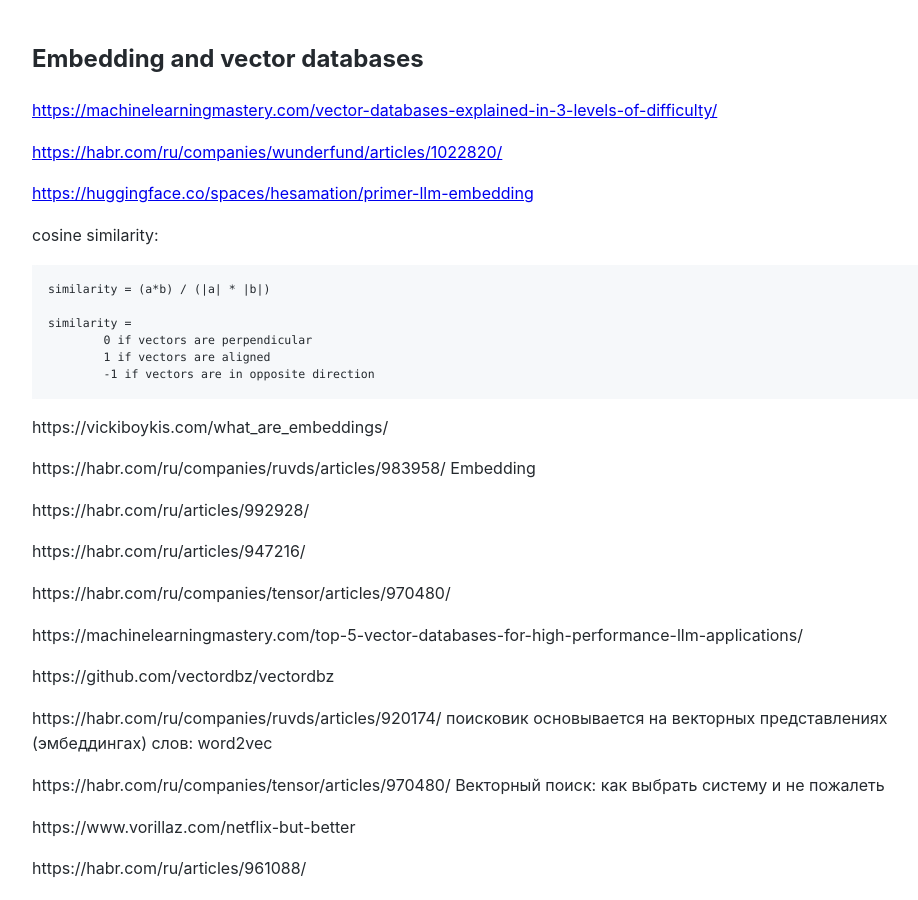
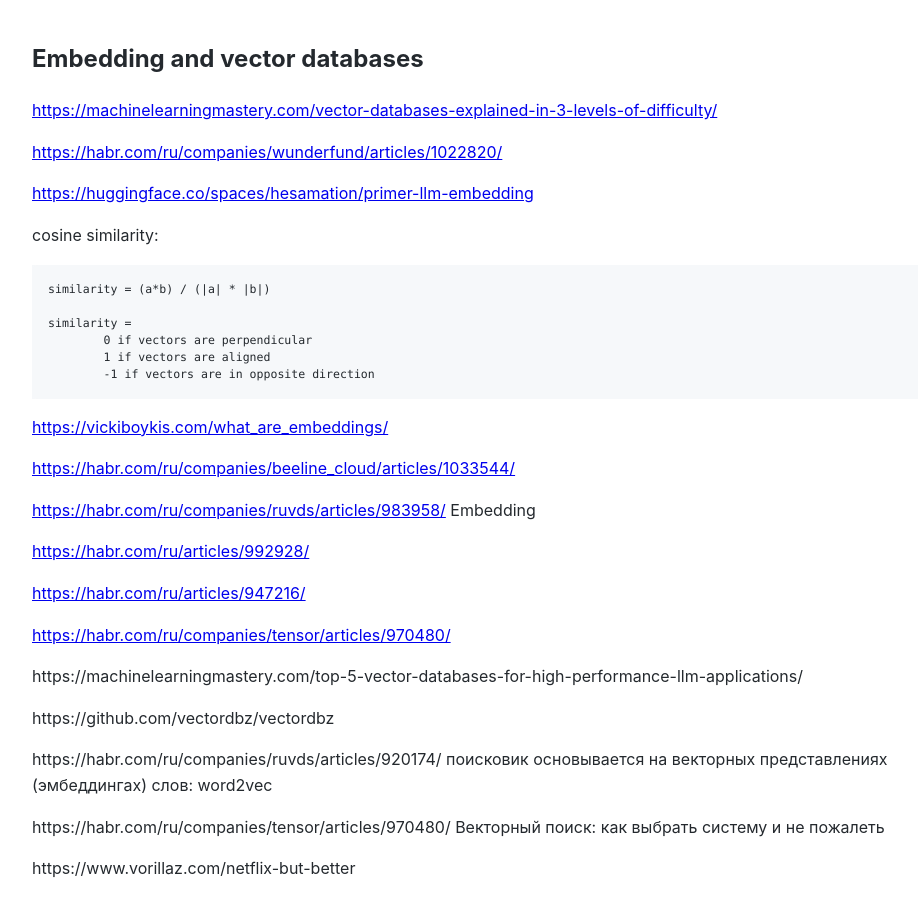
Before and after one commit to Michael-Lubinsky/michael-lubinsky.github.com, a Jekyll site: the page built from vector_db/vector_db.md, in a window 1280 px wide and 900 px high. Shown: the whole window, without its empty margins (158-1076 px from the left). Built offline with Jekyll 4.4.1, drawn with Linux system fonts in a browser that asks for light colours; our own code applies the rules of GitHub Pages for plain Markdown files.

Commit message:
Update vector_db.md

````diff
--- a/vector_db/vector_db.md
+++ b/vector_db/vector_db.md
@@ -16,15 +16,17 @@
         1 if vectors are aligned
         -1 if vectors are in opposite direction
 ```
-https://vickiboykis.com/what_are_embeddings/
+<https://vickiboykis.com/what_are_embeddings/>
 
-https://habr.com/ru/companies/ruvds/articles/983958/ Embedding
+<https://habr.com/ru/companies/beeline_cloud/articles/1033544/>
 
-https://habr.com/ru/articles/992928/
+<https://habr.com/ru/companies/ruvds/articles/983958/> Embedding
 
-https://habr.com/ru/articles/947216/
+<https://habr.com/ru/articles/992928/>
 
-https://habr.com/ru/companies/tensor/articles/970480/
+<https://habr.com/ru/articles/947216/>
+
+<https://habr.com/ru/companies/tensor/articles/970480/>
 
 https://machinelearningmastery.com/top-5-vector-databases-for-high-performance-llm-applications/
 
````
